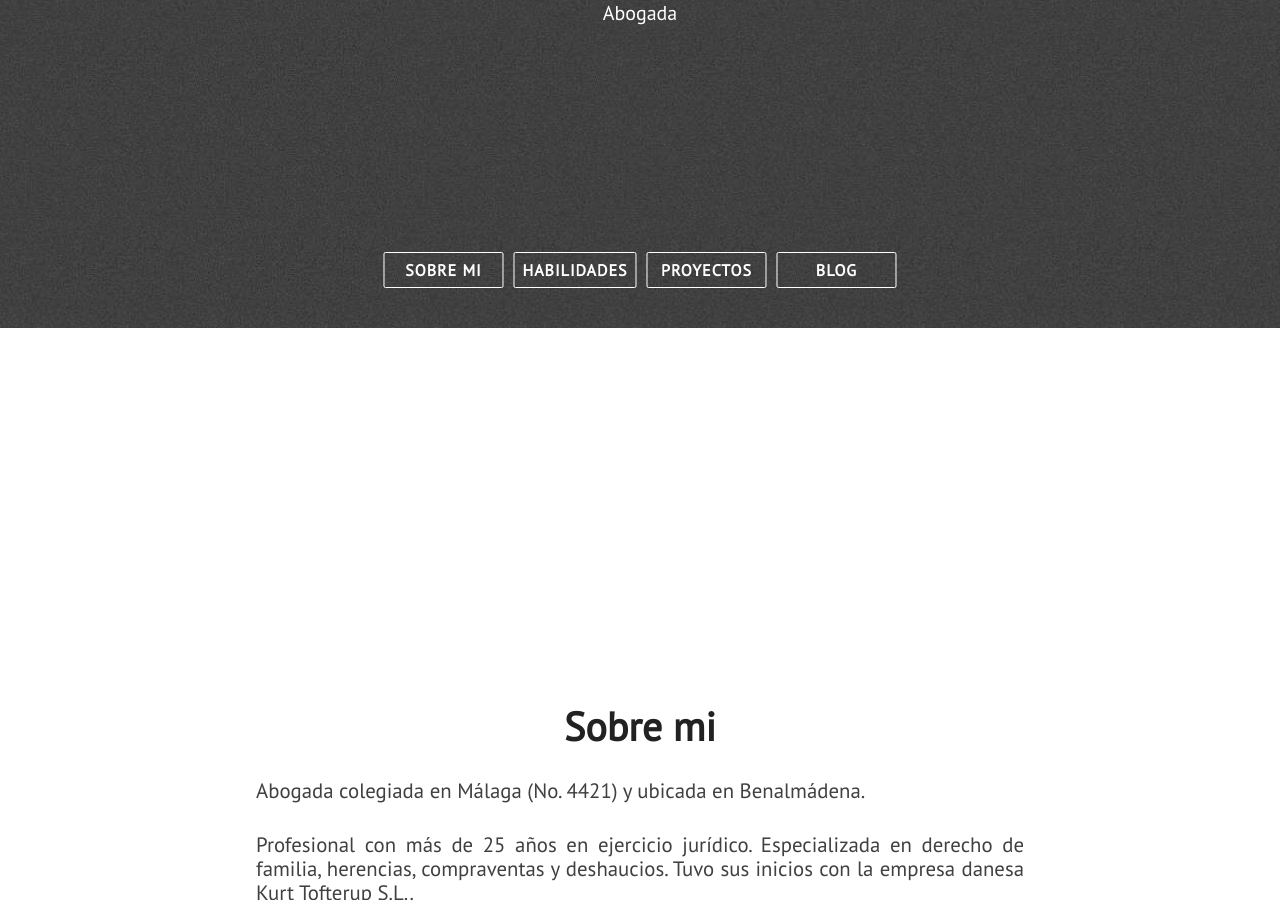
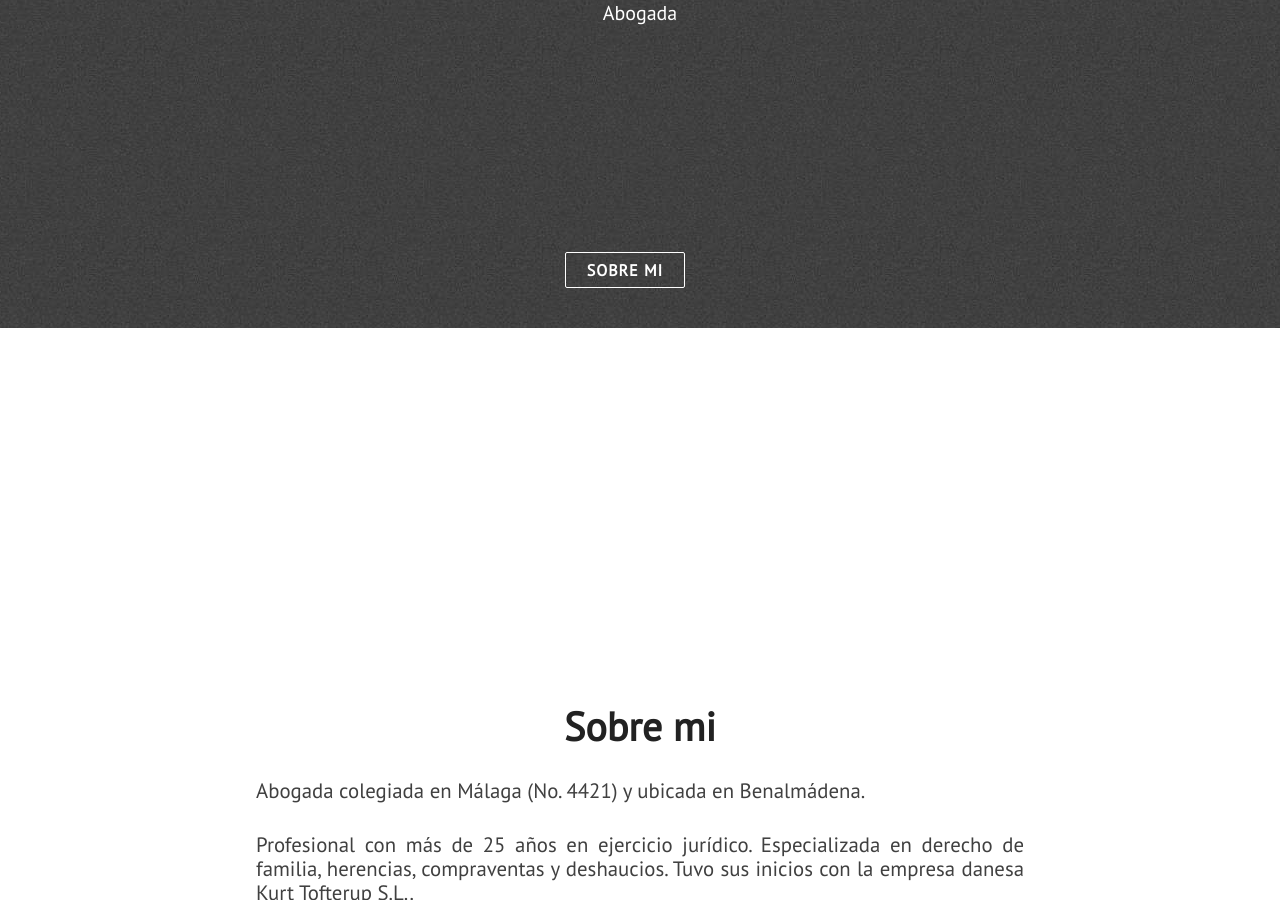
Before and after one commit to jimenezabogada/jimenezabogada, a Jekyll site: the page built from index.html, in a window 1280 px wide and 900 px high, scrolled down 572 px. Built offline with Jekyll 4.4.1, drawn with Linux system fonts in a browser that asks for light colours; nearby versions of some CDN libraries.

Commit message:
Arreglos

```diff
--- a/_includes/nav.html
+++ b/_includes/nav.html
@@ -8,9 +8,9 @@
         <div class="head-punchline animated">{{ site.description }}</div>
         <div class="head-menu-wrap">
             <a class="semi-transparent-button with-border nav-links" href="#about">SOBRE MI</a>
-            <a class="semi-transparent-button with-border nav-links" href="#skills">HABILIDADES</a>
+            <!-- <a class="semi-transparent-button with-border nav-links" href="#skills">HABILIDADES</a>
             <a class="semi-transparent-button with-border nav-links" href="#projects">PROYECTOS</a>
-            <a class="semi-transparent-button with-border nav-links" href="#blog-posts">BLOG</a>
+            <a class="semi-transparent-button with-border nav-links" href="#blog-posts">BLOG</a> -->
         </div>
     </div>
 </section>
```
